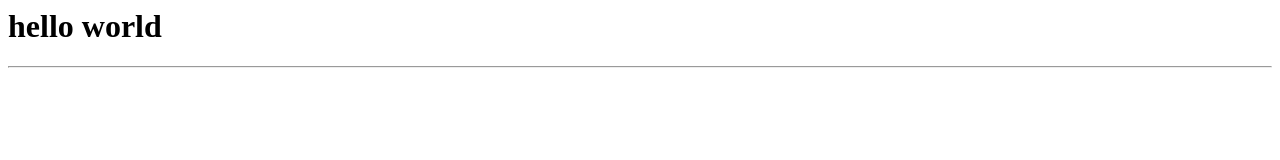
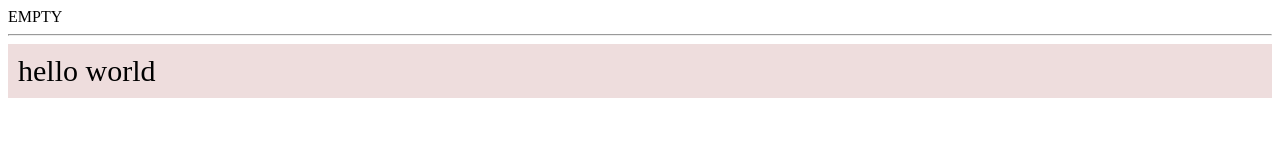
Before and after one commit to cosnofic/cosnofic, a plain HTML site: page index.html in a window 1280 px wide. Drawn offline with Linux system fonts and the light colour scheme.

Commit message:
Add files via upload

```diff
--- a/index.html
+++ b/index.html
@@ -1,7 +1,27 @@
+<!DOCTYPE html>
 <html>
-  <body>
-    <title>haha</title>
-    <h1> hello world </h1>
-    <hr/>
-  </body>
+<head>
+<meta charset="utf-8">
+<title>MACNOFIC</title>
+<!--[if lt IE 9]>
+  <script src="http://cdn.static.runoob.com/libs/html5shiv/3.7/html5shiv.min.js"></script>
+  <![endif]-->
+<script>document.createElement("oe")</script>
+<style>
+oe {
+  display:block;
+  background-color: #edd;
+  padding: 10px;
+  font-size: 30px;
+  }
+  </style>
+</head>
+
+<body>
+
+EMPTY
+<hr/>
+<oe>hello world</oe>
+</body>
+
 </html>
```
